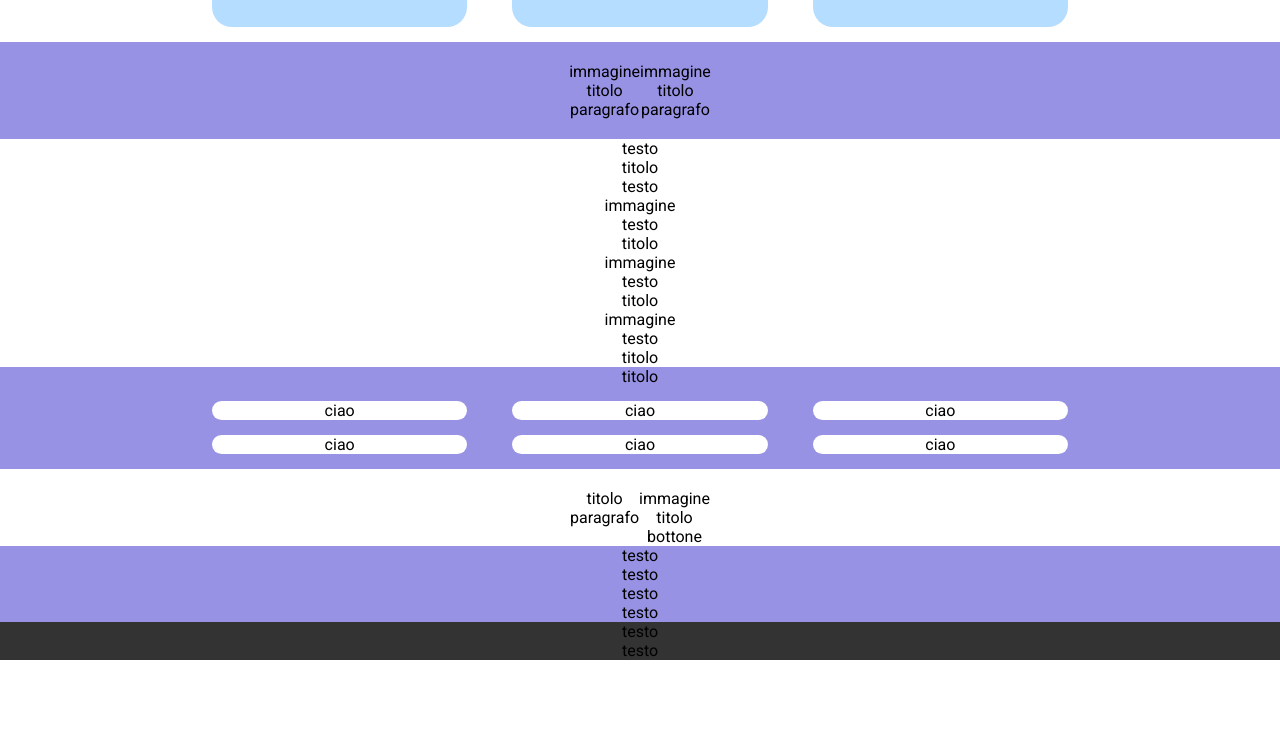
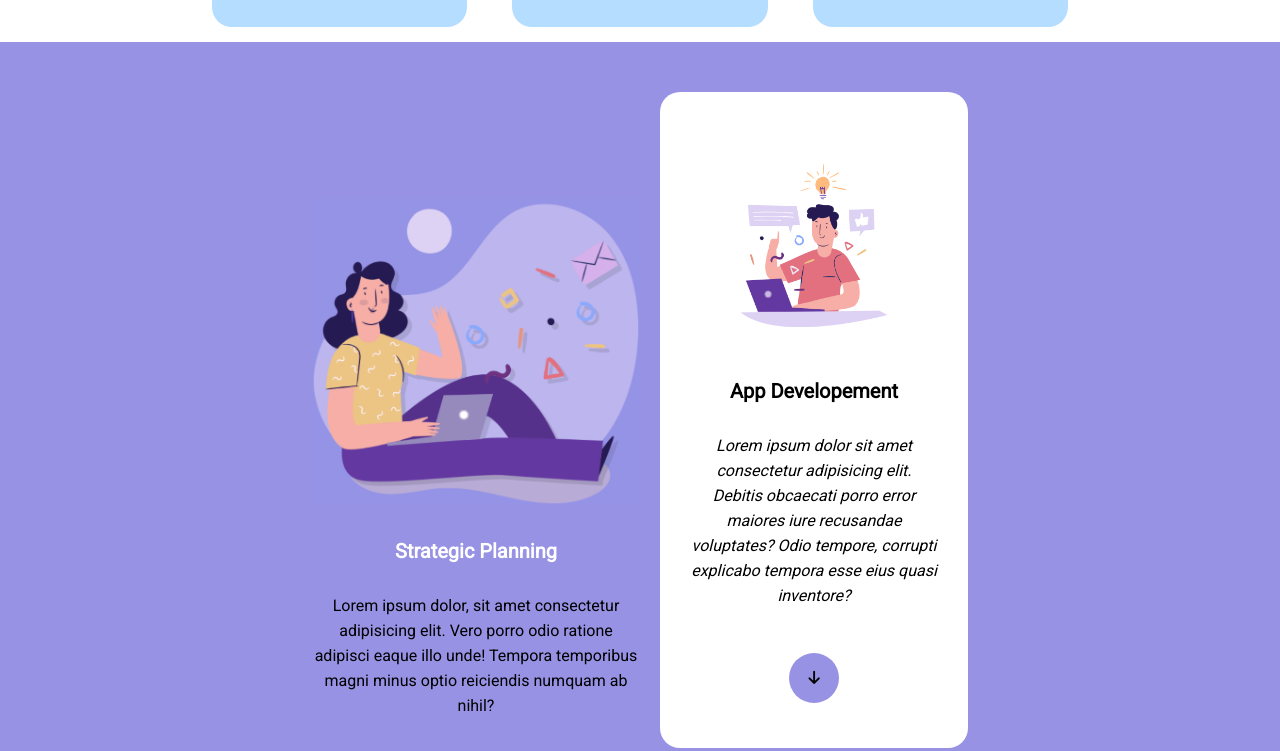
Before and after one commit to ClaudioScordari/htmlcss-responsive-layout, a plain HTML site: page index.html in a window 1280 px wide. Shown: the part 900-1651 px from the top of the page. Before the commit the page ends 1560 px from the top, so only its background shows below. Drawn offline with Linux system fonts and the light colour scheme.

Commit message:
Add contenuto seconda sezione main + correzioni varie css

```diff
--- a/css/style.css
+++ b/css/style.css
@@ -50,8 +50,11 @@ p {
 }
 
 h3 {
-    color: #0084FD;
     font-size: 20px;
+}
+
+img {
+    width: 100%;
 }
 
 /* HEADER */
@@ -109,18 +112,62 @@ main section:nth-of-type(1) .special-col~.my-col {
     padding: 30px;
 }
 
+main section:nth-of-type(1) .special-col h3 {
+    color: #0084FD;
+}
+
 main section:nth-of-type(1) p+a {
     background-color: var(--color-blue);
     color: white;
 }
 
-main section:nth-of-type(1) .special-col div:last-child img {
-    width: 100%;
-}
-
 /* seconda colonna + regola generale della sezione */
 main section:nth-of-type(1) .my-col:not(.my-col.special-col) h3 {
     margin: 20px 0;
+    color: var(--color-blue);
+}
+
+/* seconda sezione */
+main section:nth-of-type(2) h3 {
+    color: white;
+    margin: 30px 0;
+}
+
+main section:nth-of-type(2) p {
+    margin-bottom: 30px;
+}
+
+main section:nth-of-type(2) .my-col:last-child h3 {
+    color: black;
+}
+
+main section:nth-of-type(2) .my-col:last-child div div:first-child {
+    margin: 25px;
+}
+
+main section:nth-of-type(2) .my-col:last-child a {
+    display: inline-block;
+    padding: 0;
+    width: 50px;
+    height: 50px;
+    border-radius: 50%;
+    background-color: #9792E4;
+    line-height: 50px;
+    color: black;
+}
+
+main section:nth-of-type(2) .my-col:last-child {
+    padding-bottom: 50px;
+    padding-left: 20px;
+}
+
+main section:nth-of-type(2) .my-col:last-child div {
+    padding: 15px;
+}
+
+main section:nth-of-type(2) .my-col:last-child>div {
+    border-radius: 20px;
+    background-color: white;
 }
 
 /* quarta sezione */
@@ -228,12 +275,25 @@ footer {
         display: flex;
         justify-content: center;
         align-items: flex-end;
-        padding: 20px;
+        padding: 50px 100px;
+    }
+
+    main section:nth-of-type(2) .my-col:first-child {
+        width: 50%;
+    }
+
+    main section:nth-of-type(2) .my-col:last-child {
+        width: 50%;
+        margin: 0;
+        padding-bottom: 0;
+    }
+
+    main section:nth-of-type(2) .my-col:last-child>div {
+        padding: 30px;
     }
 
     /* quarta sezione */
     main section:nth-of-type(4) .my-col {
         width: calc((100% / 3) - 30px);
     }
-
 }
--- a/index.html
+++ b/index.html
@@ -135,15 +135,41 @@
                 <div class="container">
                     <div class="my-row">
                         <div class="my-col">
-                            <div>immagine</div>
-                            <div>titolo</div>
-                            <div>paragrafo</div>
+                            <div>
+                                <img src="/img/planning1.png" alt="">
+                            </div>
+
+                            <h3>Strategic Planning</h3>
+                            <p>
+                                Lorem ipsum dolor, sit amet consectetur adipisicing elit. Vero porro odio ratione
+                                adipisci eaque illo unde! Tempora temporibus magni minus optio reiciendis numquam ab
+                                nihil?
+                            </p>
                         </div>
 
                         <div class="my-col">
-                            <div>immagine</div>
-                            <div>titolo</div>
-                            <div>paragrafo</div>
+                            <div>
+                                <div>
+                                    <img src="img/planning2.png" alt="">
+                                </div>
+
+                                <h3>App Developement</h3>
+
+                                <p>
+                                    <em>
+                                        Lorem ipsum dolor sit amet consectetur adipisicing elit. Debitis obcaecati porro
+                                        error maiores iure recusandae voluptates? Odio tempore, corrupti explicabo
+                                        tempora
+                                        esse eius quasi inventore?
+                                    </em>
+                                </p>
+
+                                <div>
+                                    <a class="button" href="#">
+                                        <i class="fa-solid fa-arrow-down"></i>
+                                    </a>
+                                </div>
+                            </div>
                         </div>
                     </div>
                 </div>
```
